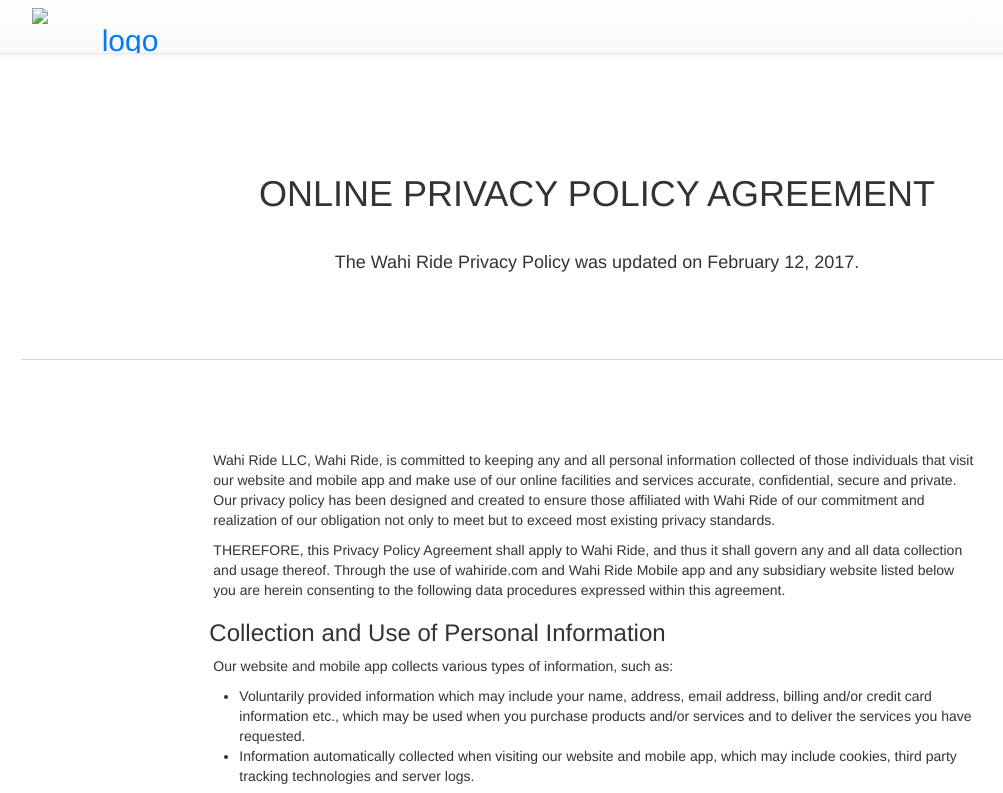
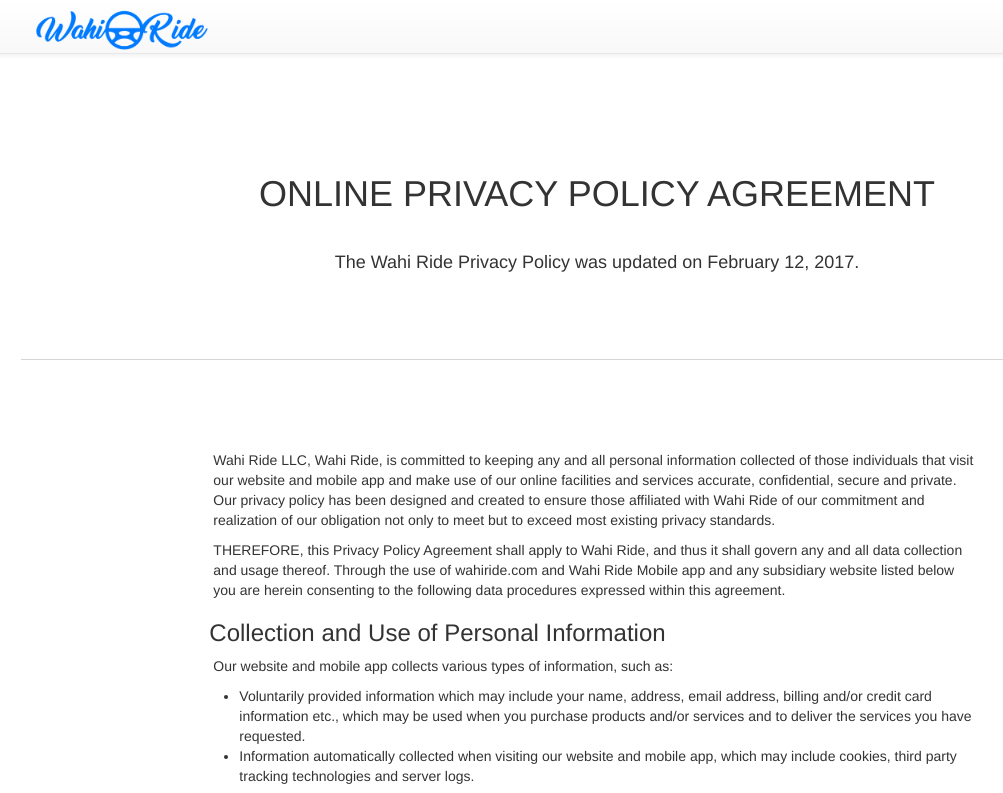
Before and after one commit to Raymond-JRLin/WahiRide-website, a plain HTML site: page privacy/privacy-policy.html in a window 1280 px wide. Shown: the top 793 px of the page, without its empty margins (43-1046 px from the left). Drawn offline with nearby package versions, Linux system fonts and the light colour scheme.

Commit message:
track logo img again because of images rearrangement

```diff
--- a/privacy/privacy-policy.html
+++ b/privacy/privacy-policy.html
@@ -39,7 +39,7 @@
 
 				<!-- <a class="navbar-brand page-scroll" id="logoButton" style="">Wahi 	 Ride</a> -->
 				<a class="navbar-brand" id="logoButton" href="http://www.wahiride.com">
-					<img class="logo-img" src="textLogo.gif" alt="logo">
+					<img class="logo-img" src="../images/textLogo.gif" alt="logo">
 				</a>
 			</div><!--End of Navbar hearder-->
 
```
